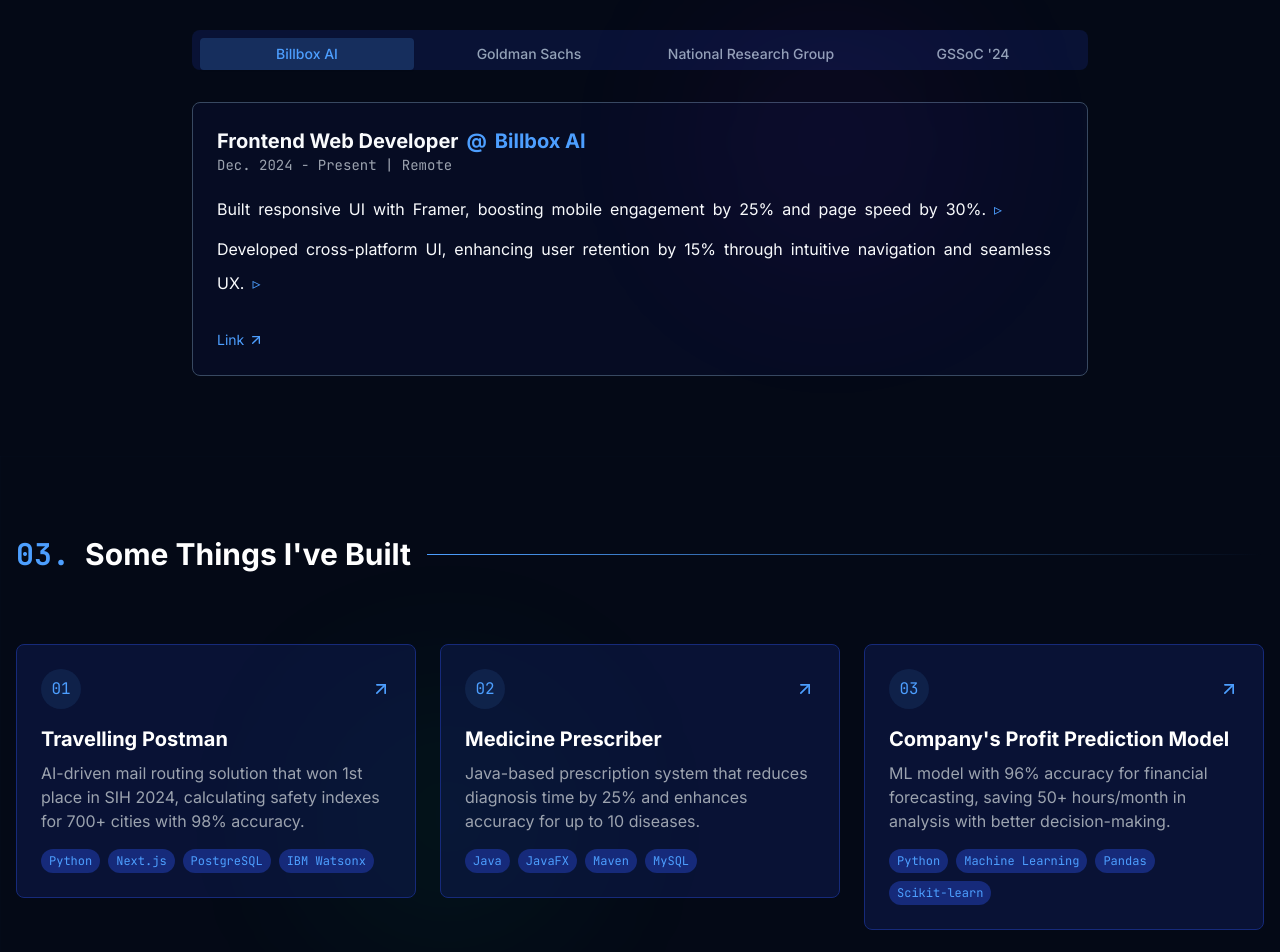
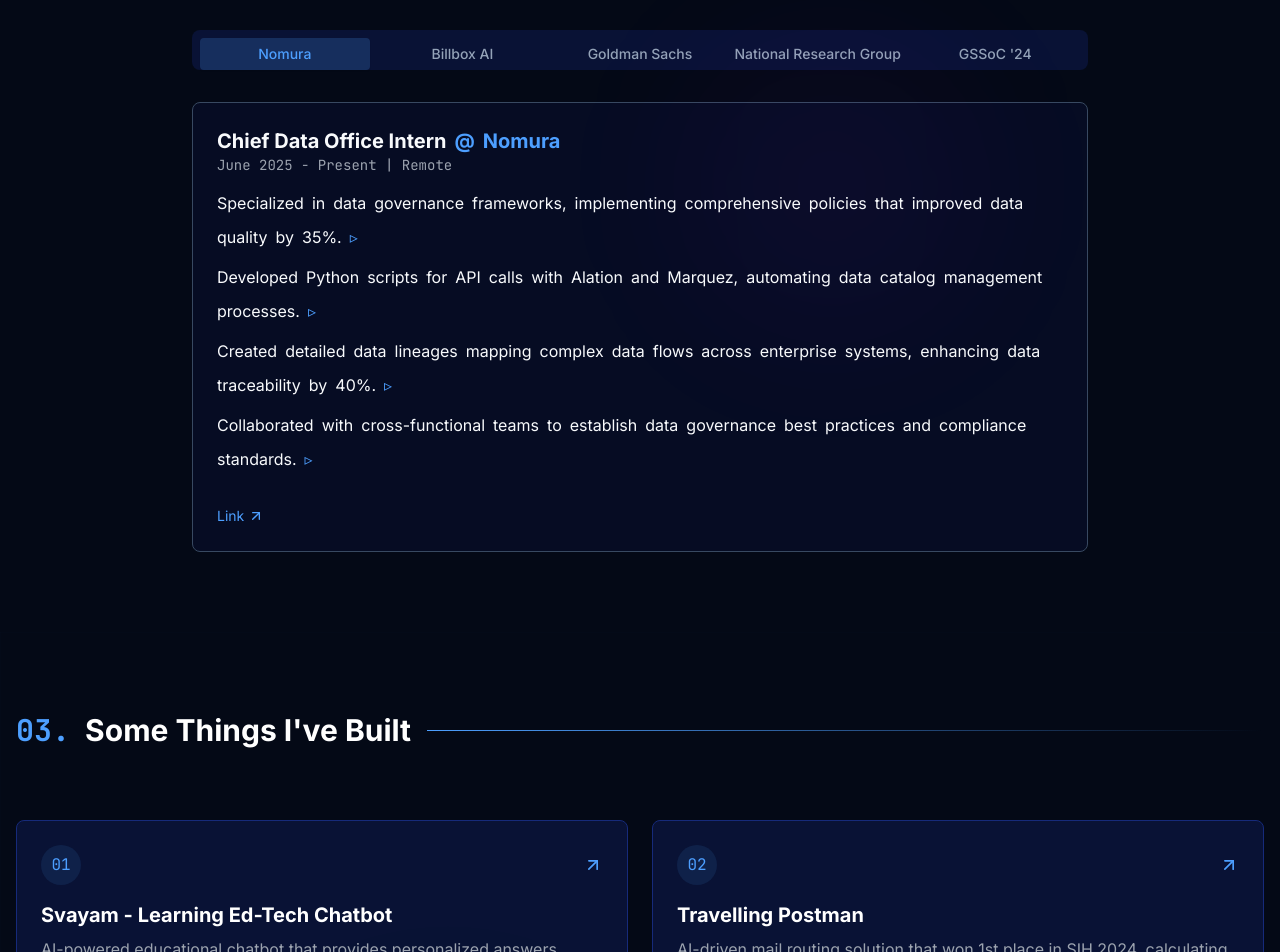
Before and after one commit to srimanreddy4/sriman-portfolio, a React (Vite) app: page / in a window 1280 px wide. Shown: the part 1700-2652 px from the top of the page. Built offline with nearby package versions, Linux system fonts and the light colour scheme.

Commit message:
Refactor: Update experience and add new project
- Updated Billbox AI experience details.
- Added Nomura experience.
- Added WorldQuant achievement.
- Added Svayam chatbot project.

```diff
--- a/src/components/ExperienceSection.tsx
+++ b/src/components/ExperienceSection.tsx
@@ -6,11 +6,25 @@ import { Tabs, TabsContent, TabsList, TabsTrigger } from "@/components/ui/tabs";
 const ExperienceSection = () => {
   const experiences = [
     {
+      id: 'nomura',
+      title: 'Chief Data Office Intern',
+      company: 'Nomura',
+      link: '#',
+      period: 'June 2025 - Present',
+      location: 'Remote',
+      description: [
+        'Specialized in data governance frameworks, implementing comprehensive policies that improved data quality by 35%.',
+        'Developed Python scripts for API calls with Alation and Marquez, automating data catalog management processes.',
+        'Created detailed data lineages mapping complex data flows across enterprise systems, enhancing data traceability by 40%.',
+        'Collaborated with cross-functional teams to establish data governance best practices and compliance standards.'
+      ]
+    },
+    {
       id: 'billbox',
-      title: 'Frontend Web Developer',
+      title: 'Software Development Intern',
       company: 'Billbox AI',
       link: 'https://billboxa.ai/',
-      period: 'Dec. 2024 - Present',
+      period: 'Dec. 2024 - June 2025',
       location: 'Remote',
       description: [
         'Built responsive UI with Framer, boosting mobile engagement by 25% and page speed by 30%.',
@@ -55,7 +69,7 @@ const ExperienceSection = () => {
     }
   ];
 
-  const [activeTab, setActiveTab] = useState('billbox');
+  const [activeTab, setActiveTab] = useState('nomura');
 
   const handleTabClick = (tabId: string) => {
     setActiveTab(tabId);
@@ -75,8 +89,8 @@ const ExperienceSection = () => {
         </div>
 
         <div className="max-w-4xl mx-auto">
-          <Tabs defaultValue="billbox" value={activeTab} onValueChange={setActiveTab} className="w-full">
-            <TabsList className="grid md:grid-cols-4 grid-cols-2 gap-2 bg-tech-800/50 p-2 mb-8 rounded-lg">
+          <Tabs defaultValue="nomura" value={activeTab} onValueChange={setActiveTab} className="w-full">
+            <TabsList className="grid md:grid-cols-5 grid-cols-2 gap-2 bg-tech-800/50 p-2 mb-8 rounded-lg">
               {experiences.map((exp) => (
                 <TabsTrigger
                   key={exp.id}
--- a/src/components/ProjectsSection.tsx
+++ b/src/components/ProjectsSection.tsx
@@ -1,4 +1,3 @@
-
 import React, { useRef } from 'react';
 import AnimatedText from './AnimatedText';
 
@@ -78,6 +77,12 @@ const ProjectCard = ({
 const ProjectsSection = () => {
   const projects = [
     {
+      title: 'Svayam - Learning Ed-Tech Chatbot',
+      description: 'AI-powered educational chatbot that provides personalized answers based on user profile, knowledge level, and understanding, enhancing learning experience.',
+      tech: ['JavaScript', 'TypeScript', 'Python', 'PostgreSQL'],
+      link: '#'
+    },
+    {
       title: 'Travelling Postman',
       description: 'AI-driven mail routing solution that won 1st place in SIH 2024, calculating safety indexes for 700+ cities with 98% accuracy.',
       tech: ['Python', 'Next.js', 'PostgreSQL', 'IBM Watsonx'],
@@ -111,7 +116,7 @@ const ProjectsSection = () => {
           <div className="h-px bg-gradient-to-r from-neon-blue to-transparent flex-grow ml-4"></div>
         </div>
 
-        <div className="grid md:grid-cols-2 lg:grid-cols-3 gap-6">
+        <div className="grid md:grid-cols-2 lg:grid-cols-2 gap-6">
           {projects.map((project, index) => (
             <AnimatedText key={index} text="" className="h-full" delay={index * 200}>
               <ProjectCard
--- a/src/components/SkillsSection.tsx
+++ b/src/components/SkillsSection.tsx
@@ -1,4 +1,3 @@
-
 import React, { useState } from 'react';
 import AnimatedText from './AnimatedText';
 import { Tabs, TabsContent, TabsList, TabsTrigger } from "@/components/ui/tabs";
@@ -72,6 +71,7 @@ const SkillsSection = () => {
   ];
 
   const achievements = [
+    { title: 'Gold Level', description: 'WorldQuant University' },
     { title: 'AIR-4', description: 'Naukri Campus EROH \'25' },
     { title: 'Winner', description: 'SIH 2024' },
     { title: 'Semifinalist', description: 'Tata Imagination Challenge \'24' },
```
